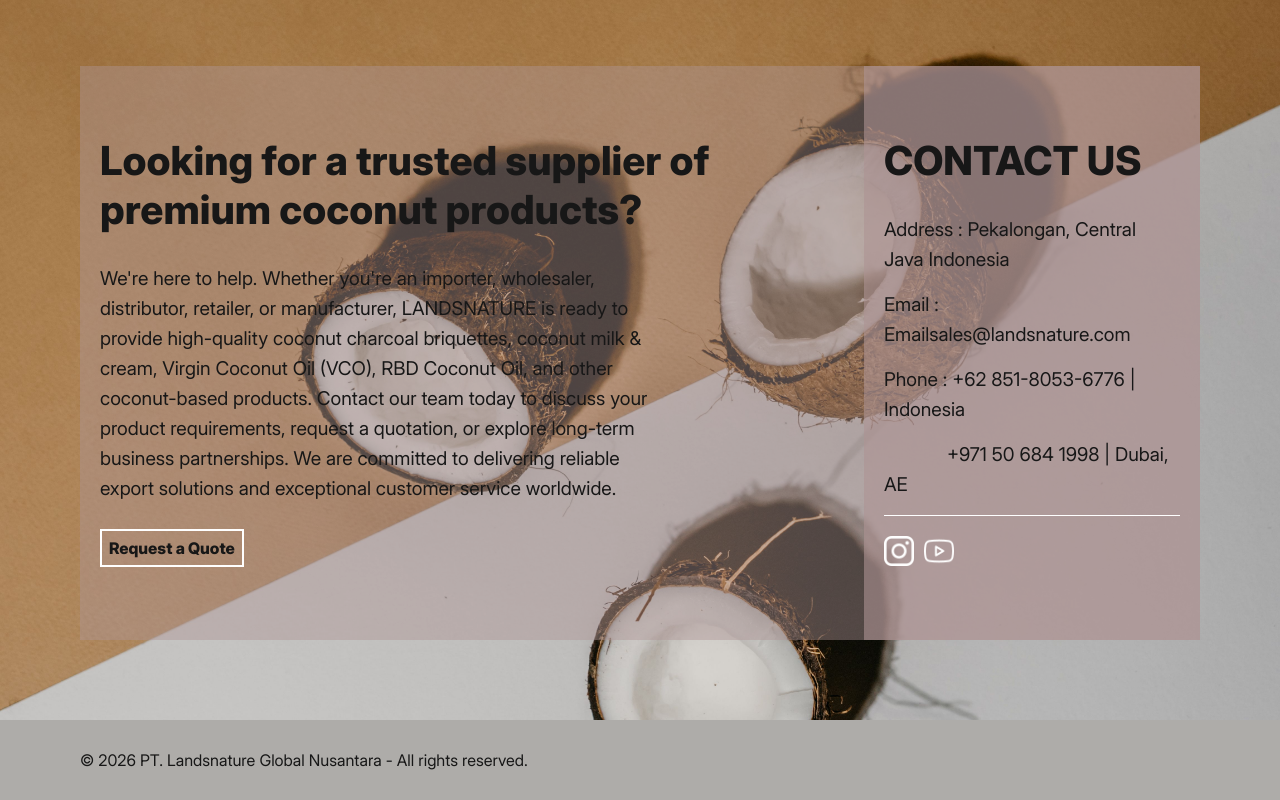
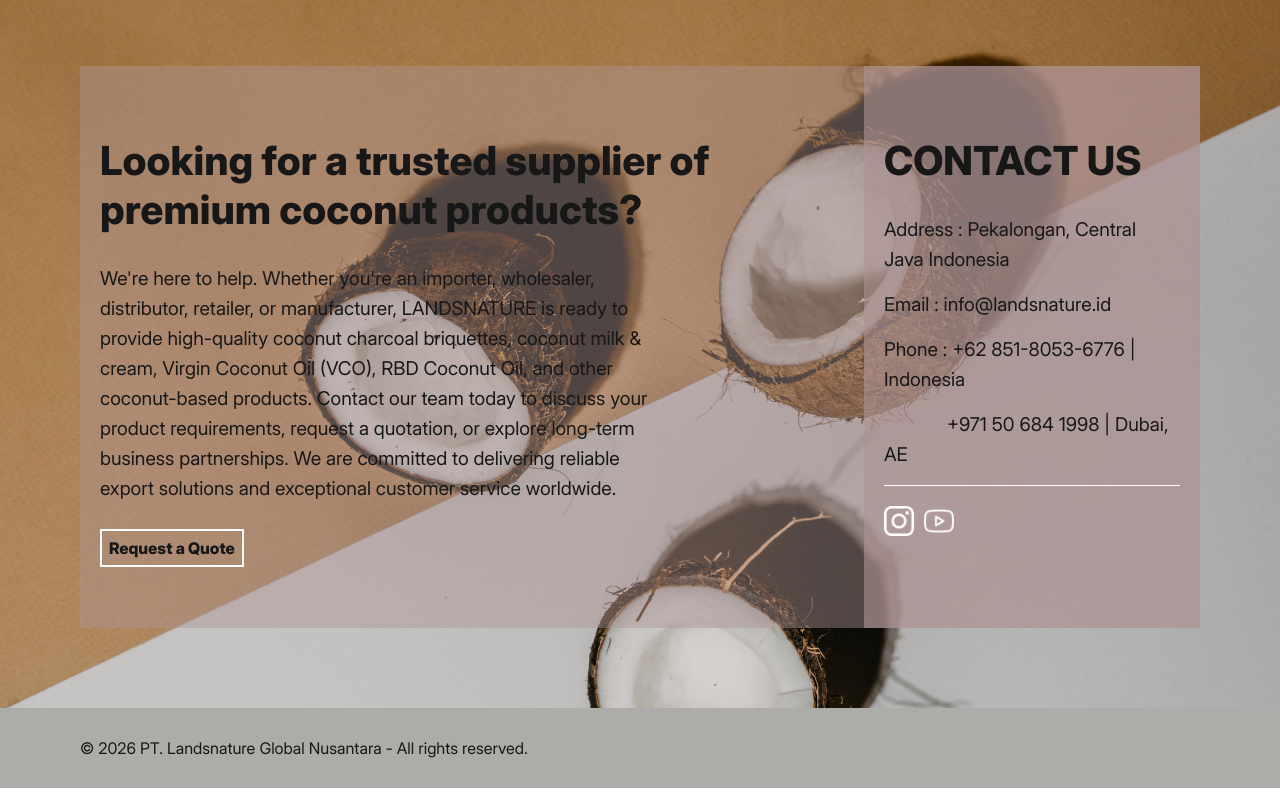
Before and after one commit to Hawinf/LGN, a Next.js app: page / in a window 1280 px wide. Shown: the part 1596-2396 px from the top of the page. Built offline with nearby package versions, Linux system fonts and the light colour scheme.

Commit message:
fixing email

```diff
--- a/src/app/components/contact/contact.js
+++ b/src/app/components/contact/contact.js
@@ -13,7 +13,7 @@
       <div className='card-detail'>
         <h2>CONTACT US</h2>
         <p>Address : Pekalongan, Central Java Indonesia</p>
-        <p><Link href=''>Email : Emailsales@landsnature.com</Link></p>
+        <p><Link href=''>Email : info@landsnature.id</Link></p>
         <p>Phone : +62 851-8053-6776 | Indonesia</p>
         <p>&emsp;&nbsp;&nbsp;&nbsp;&nbsp;&nbsp;&nbsp;&nbsp;&nbsp; +971 50 684 1998 | Dubai, AE</p>
         <div className='card-social'>
```
